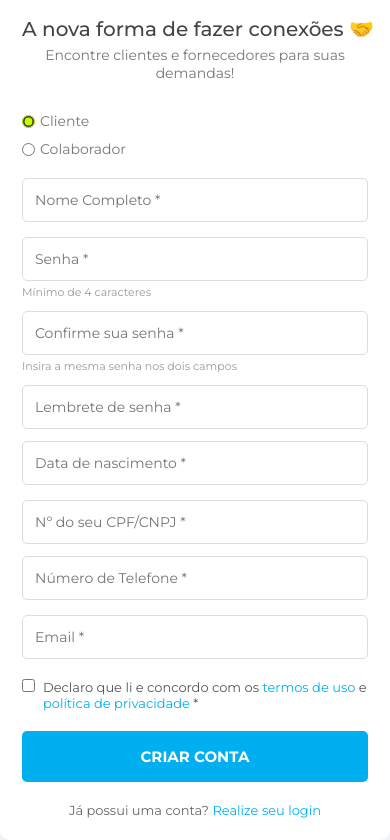
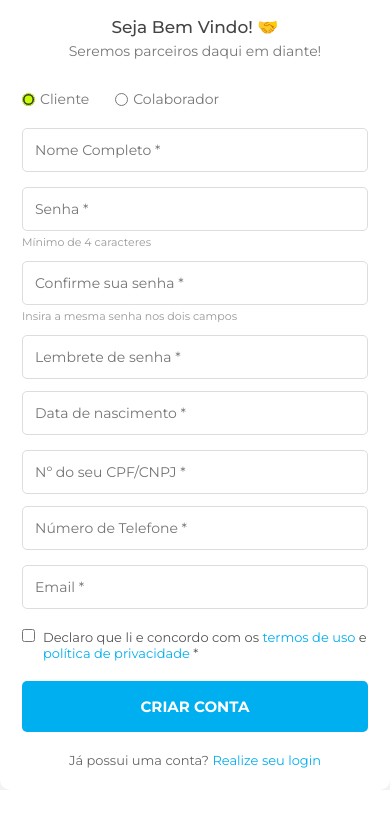
Before and after one commit to ja5310/PROJETO_RPA_01, a plain HTML site: page cadastro.html in a window 390 px wide. Shown: the part 98-938 px from the top of the page. After the commit the page ends 888 px from the top, so only its background shows below. Drawn offline with nearby package versions, Linux system fonts and the light colour scheme.

Commit message:
Ajuste no forms

```diff
--- a/cadastro.html
+++ b/cadastro.html
@@ -33,8 +33,8 @@
           <div class="form-header">
             <a href="index.html" class="btn-back">← Voltar</a>
             <div class="logo">RPA<span>Montagem</span></div>
-            <h2>A nova forma de fazer conexões 🤝</h2>
-            <p>Encontre clientes e fornecedores para suas demandas!</p>
+            <h2>Seja Bem Vindo! 🤝</h2>
+            <p>Seremos parceiros daqui em diante!</p>
           </div>
 
           <form>
--- a/style.css
+++ b/style.css
@@ -1199,8 +1199,8 @@ input[type="radio"] {
 
   /* Radios em coluna */
   .radio-group {
-    flex-direction: column;
-    gap: 10px;
+    flex-direction: row;
+    gap: 26px;
   }
 
   /* Botão maior */
@@ -1211,7 +1211,9 @@ input[type="radio"] {
 
   /* Textos */
   .form-header h2 {
-    font-size: 20px;
+    font-size: 17px;
+    text-align: center; /* Isso centraliza o texto e o emoji */
+    width: 100%; /* Garante que ele ocupe a largura total */
   }
 
   .form-header p {
```
